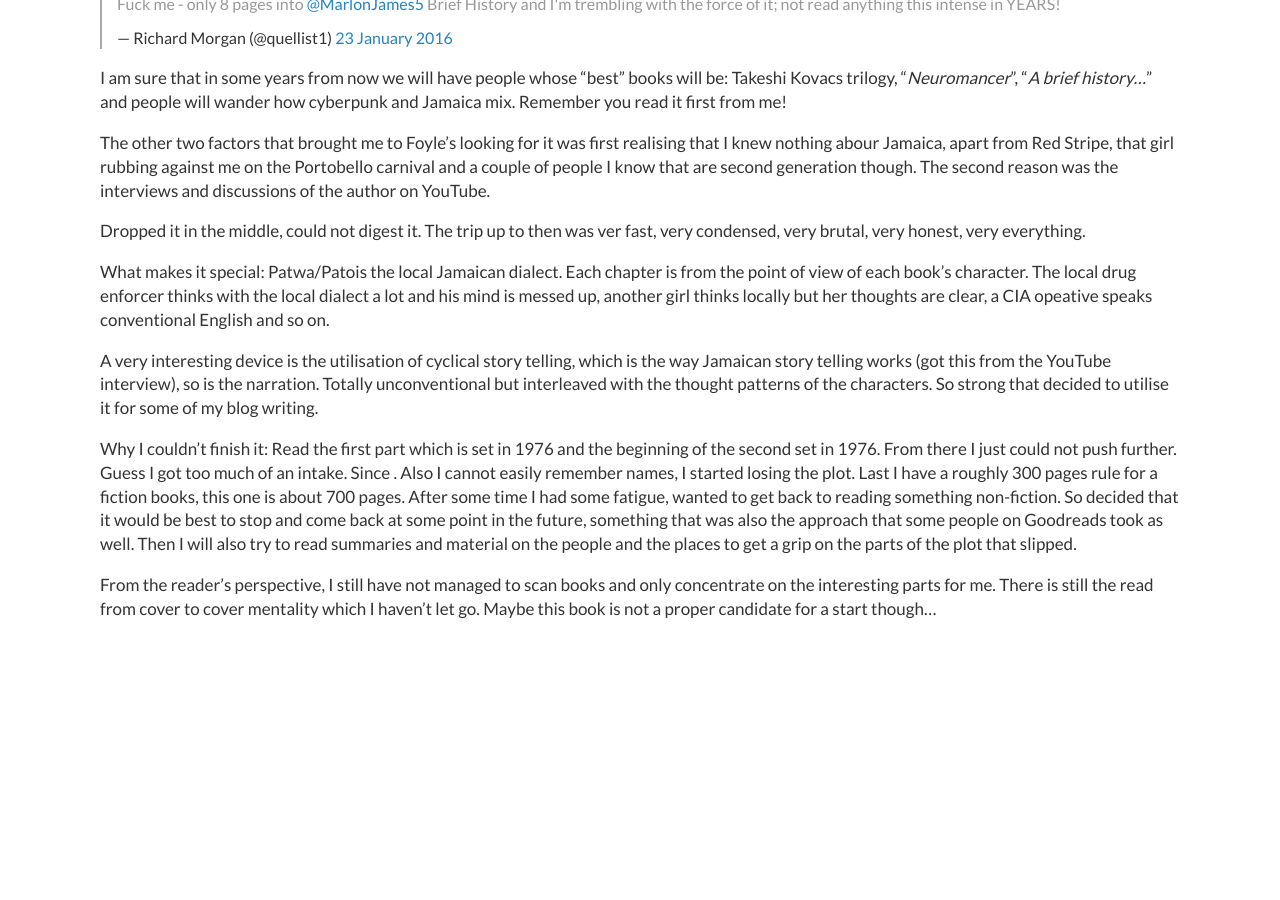
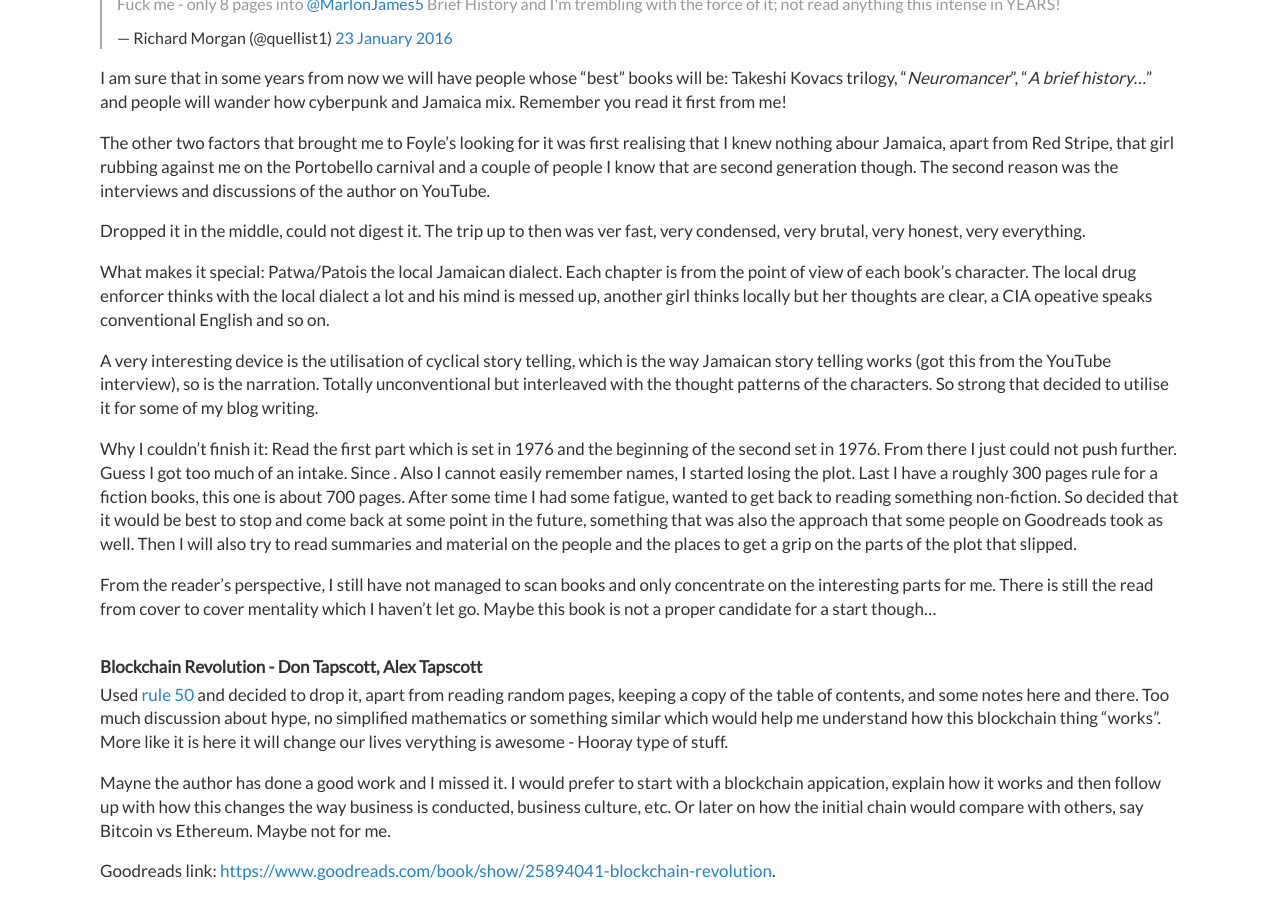
Before and after one commit to dimitrismistriotis/dimitrismistriotis.github.io, a Jekyll site: the page built from _posts/2016-01-13-books_of_2016.md, in a window 1280 px wide and 900 px high, scrolled down 11062 px. Built offline with Jekyll 4.4.1, drawn with Linux system fonts in a browser that asks for light colours; comment, search, counter and statistics services are not loaded; before the commit the page ends 11700 px from its top, so only the background shows below that.

Commit message:
Didn't read: Blockchain revolution

```diff
--- a/_posts/2016-01-13-books_of_2016.md
+++ b/_posts/2016-01-13-books_of_2016.md
@@ -295,3 +295,11 @@
 concentrate on the interesting parts for me. There is still the read from cover
 to cover mentality which I haven't let go. Maybe this book is not a proper
 candidate for a start though...
+
+### Blockchain Revolution - Don Tapscott, Alex Tapscott
+
+Used [rule 50](http://tumblr.austinkleon.com/post/178273167) and decided to drop it, apart from reading random pages, keeping a copy of the table of contents, and some notes here and there. Too much discussion about hype, no simplified mathematics or something similar which would help me understand how this blockchain thing "works". More like it is here it will change our lives verything is awesome - Hooray type of stuff.
+
+Mayne the author has done a good work and I missed it. I would prefer to start with a blockchain appication, explain how it works and then follow up with how this changes the way business is conducted, business culture, etc. Or later on how the initial chain would compare with others, say Bitcoin vs Ethereum. Maybe not for me.
+
+Goodreads link: [https://www.goodreads.com/book/show/25894041-blockchain-revolution](https://www.goodreads.com/book/show/25894041-blockchain-revolution).
```
